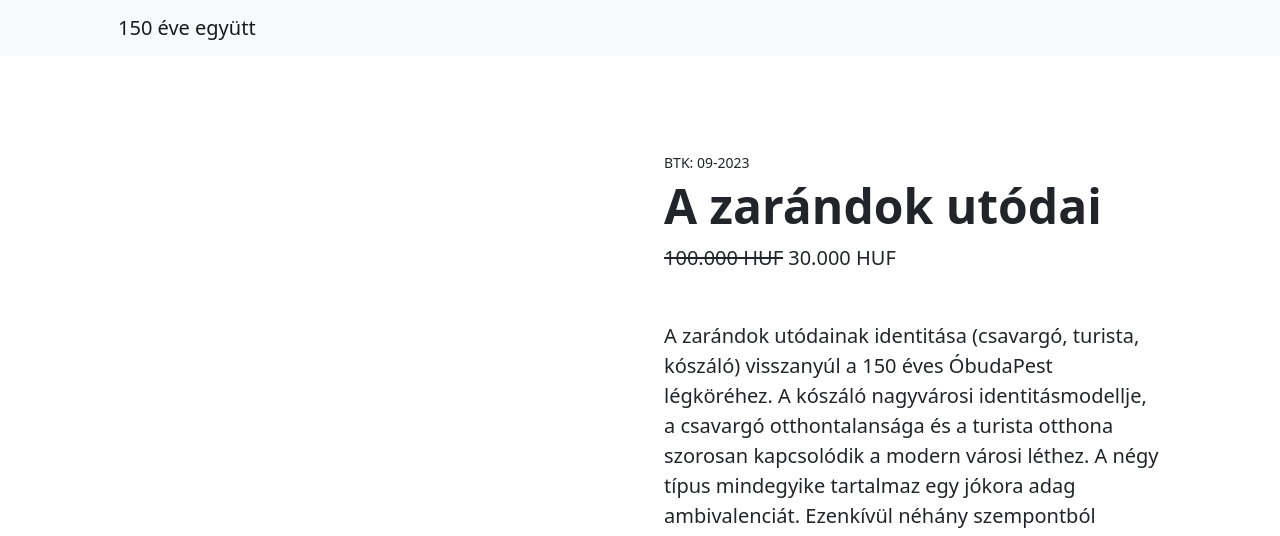
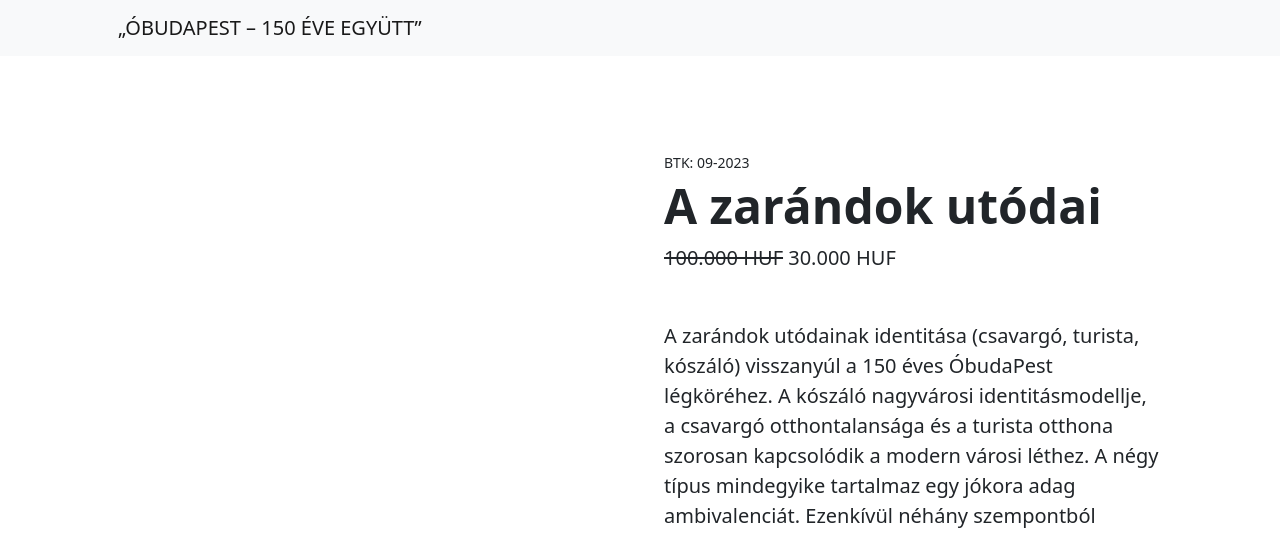
Before and after one commit to bankitomi32/150, a plain HTML site: page index.html in a window 1280 px wide. Shown: the top 536 px of the page. Drawn offline with nearby package versions, Linux system fonts and the light colour scheme.

Commit message:
Update index.html

```diff
--- a/index.html
+++ b/index.html
@@ -17,7 +17,7 @@
         <!-- Navigation-->
         <nav class="navbar navbar-expand-lg navbar-light bg-light">
             <div class="container px-4 px-lg-5">
-                <a class="navbar-brand" href="#!">150 éve együtt</a>
+                <a class="navbar-brand" href="#!">„ÓBUDAPEST – 150 ÉVE EGYÜTT”</a>
                 <button class="navbar-toggler" type="button" data-bs-toggle="collapse" data-bs-target="#navbarSupportedContent" aria-controls="navbarSupportedContent" aria-expanded="false" aria-label="Toggle navigation"><span class="navbar-toggler-icon"></span></button>
                 <div class="collapse navbar-collapse" id="navbarSupportedContent">
                     <ul class="navbar-nav me-auto mb-2 mb-lg-0 ms-lg-4">
```
